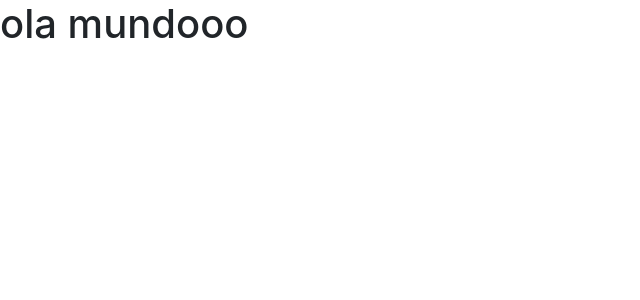
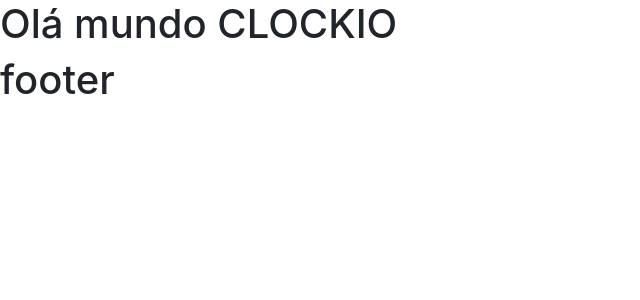
Before and after one commit to macdjoao/clockio.v1, a Django app: page / in a window 1280 px wide. Shown: the top 300 px of the page, without its empty margins (0-640 px from the left). Run offline with Django 4.2, Linux system fonts and the light colour scheme; some libraries are stand-ins or nearby versions.

Commit message:
feat: adicionando base e partials ao templates

```diff
--- /dev/null
+++ b/templates/clockio/base.html
@@ -0,0 +1,15 @@
+{% load static %}
+<!DOCTYPE html>
+<html lang="en">
+<head>
+    <meta charset="UTF-8">
+    <meta http-equiv="X-UA-Compatible" content="IE=edge">
+    <meta name="viewport" content="width=device-width, initial-scale=1.0">
+    <link rel="stylesheet" href="{% static '/css/bootstrap.css' %}">
+    <title>Clock I/O</title>
+</head>
+<body>
+    {% block content %}{% endblock %}
+    {% include 'clockio/partials/_footer.html' %}
+</body>
+</html>
--- a/templates/clockio/index.html
+++ b/templates/clockio/index.html
@@ -1,14 +1,7 @@
+{% extends 'clockio/base.html' %}
 {% load static %}
-<!DOCTYPE html>
-<html lang="en">
-<head>
-    <meta charset="UTF-8">
-    <meta http-equiv="X-UA-Compatible" content="IE=edge">
-    <meta name="viewport" content="width=device-width, initial-scale=1.0">
-    <link rel="stylesheet" href="{% static '/css/bootstrap.css' %}">
-    <title>Document</title>
-</head>
-<body>
-    <h1>ola mundooo</h1>
-</body>
-</html>
+{% block content %}
+    <div>
+        <h1>Olá mundo CLOCKIO</h1>
+    </div>
+{% endblock %}
--- /dev/null
+++ b/templates/clockio/partials/_footer.html
@@ -0,0 +1,4 @@
+{% load static %}
+<footer>
+    <h1>footer</h1>
+</footer>
```
